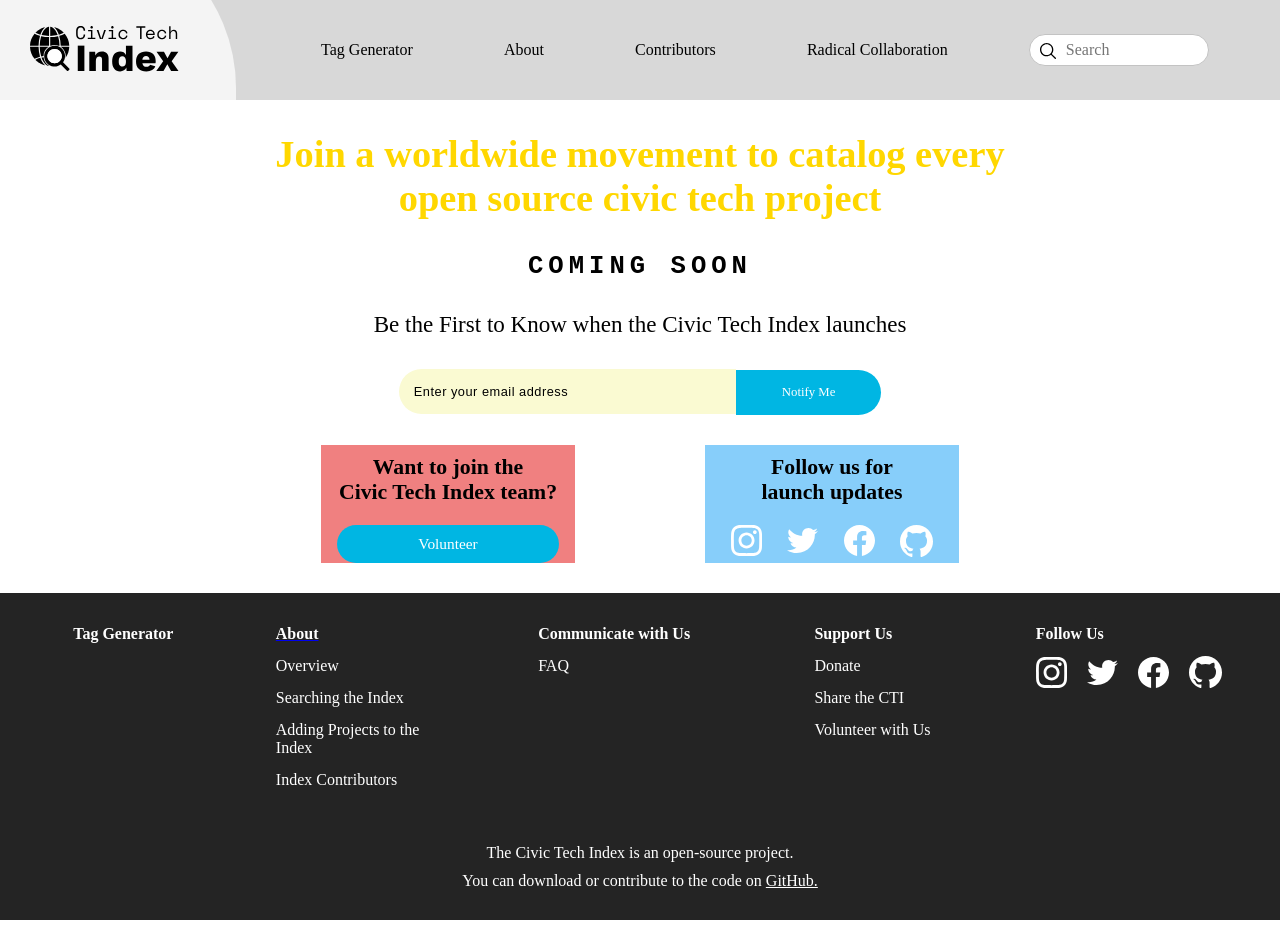
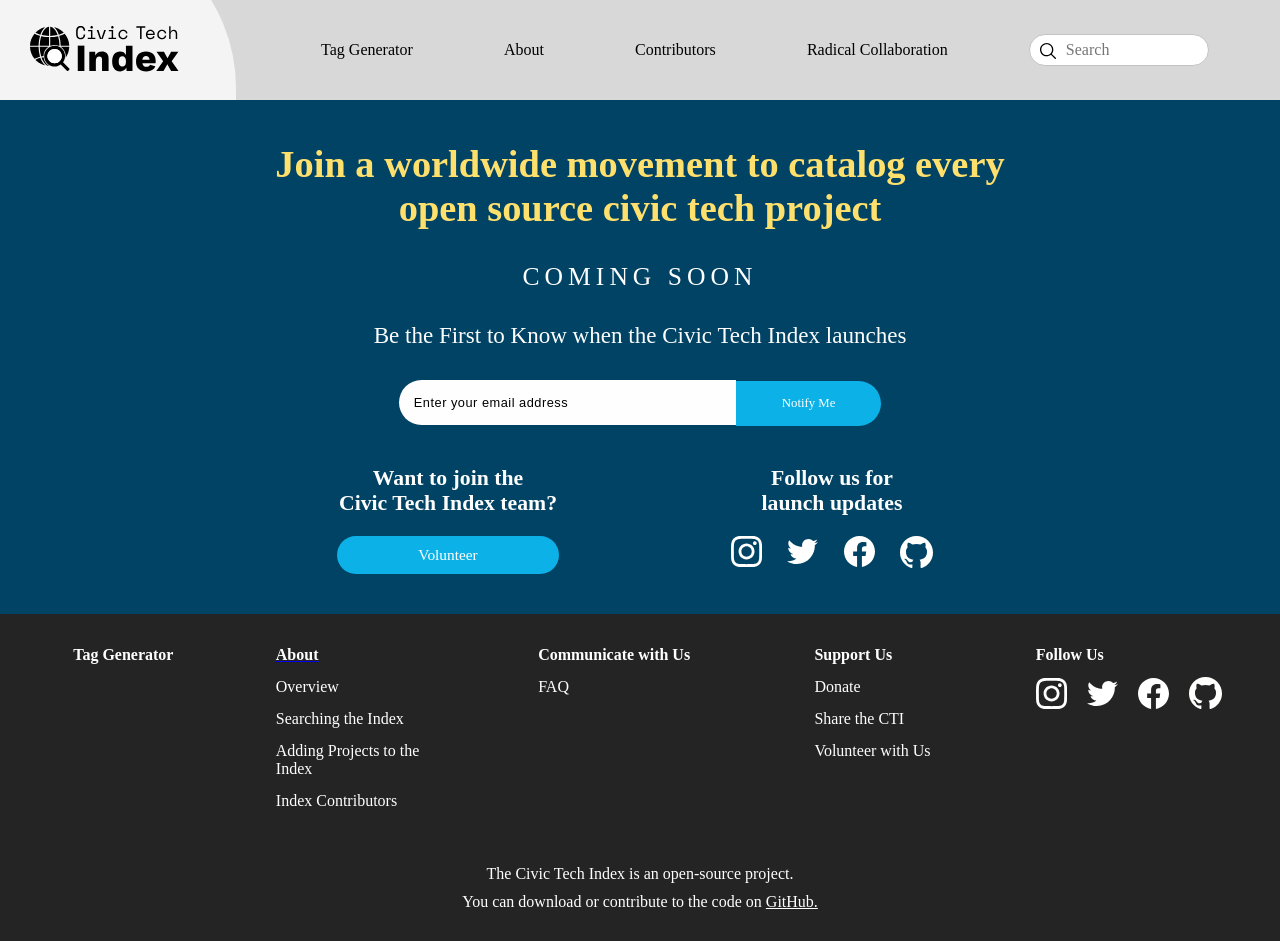
Before and after one commit to civictechindex/CTI-website-frontend, a React (Create React App) app: page /landing in a window 1280 px wide. Before the commit the page ends 920 px from the top, so only its background shows below. Built offline with nearby package versions, Linux system fonts and the light colour scheme; what webfontloader would draw is missing.

Commit message:
Changed element styling according to style guide

```diff
--- a/src/pages/Landing/index.js
+++ b/src/pages/Landing/index.js
@@ -5,7 +5,7 @@ const Landing = () => {
   const classes = useStyles();
 
   return (
-    <div>
+    <div className={classes.landingContainer}>
 
       <section className={classes.headerSection}>
         <h2 className={classes.landingHeader}>Join a worldwide movement to catalog every open source civic tech project</h2>
--- a/src/pages/Landing/styles.js
+++ b/src/pages/Landing/styles.js
@@ -2,8 +2,10 @@ import { createUseStyles } from 'react-jss'
 
 const useStyles = createUseStyles( theme => ({
   comingSoonHeader: {
-    fontFamily: theme.thirdFontFamily,
+    color: '#FEFEFE',
+    fontFamily: theme.primaryFontFamily,
     fontSize: '2vw',
+    fontWeight: 'normal',
     letterSpacing: '5px',
   },
 
@@ -23,8 +25,8 @@ const useStyles = createUseStyles( theme => ({
   },
 
   followContainer: {
-    backgroundColor: 'lightskyblue', // Temporary: Remove after styling
     boxSizing: 'border-box',
+    color: '#FEFEFE',
     display: 'inline-block',
     width: '33%',
   },
@@ -35,15 +37,19 @@ const useStyles = createUseStyles( theme => ({
   },
 
   headerSection: {
-    color: theme.primaryTextColor, // [CHANGE]: Change style based on figma recommendation
     fontFamily: theme.primaryFontFamily,
     margin: '0 auto',
     textAlign: 'center',
     width: '60%',
   },
 
+  landingContainer: {
+    backgroundColor: '#004364',
+    padding: '10px 0px',
+  },
+
   landingHeader: {
-    color: 'gold', // [CHANGE]: Change style based on figma recommendation
+    color: '#FFE06D',
     fontSize: '3vw',
   },
 
@@ -54,6 +60,7 @@ const useStyles = createUseStyles( theme => ({
   },
 
   notificationHeader: {
+    color: '#FEFEFE',
     fontFamily: theme.primaryFontFamily,
     fontSize: '1.8vw',
     fontWeight: '500',
@@ -61,9 +68,9 @@ const useStyles = createUseStyles( theme => ({
   },
 
   notifyButton: {
-    backgroundColor: '#00b6e3', // [CHANGE]: Change style based on figma recommendation
+    backgroundColor: '#0CB2E7',
     borderRadius: '0px 25px 25px 0px',
-    color: 'white',
+    color: '#FEFEFE',
     cursor: 'pointer',
     display: 'inline-block',
     fontSize: '1vw',
@@ -80,7 +87,7 @@ const useStyles = createUseStyles( theme => ({
   },
 
   notifyInput: {
-    backgroundColor: 'lightgoldenrodyellow', // Change to white after background of body changes from white
+    backgroundColor: '#FEFEFE',
     border: 'none',
     borderRadius: '25px 0px 0px 25px',
     fontSize: '1vw',
@@ -102,9 +109,8 @@ const useStyles = createUseStyles( theme => ({
   },
 
   volunteerButton: {
-    backgroundColor: '#00b6e3', // [CHANGE]: Change style based on figma recommendation
+    backgroundColor: '#0CB2E7', // [CHANGE]: Change style based on figma recommendation
     borderRadius: '20px',
-    color: 'white',
     cursor: 'pointer',
     display: 'inline-block',
     fontSize: '1.2vw',
@@ -121,7 +127,7 @@ const useStyles = createUseStyles( theme => ({
   },
 
   volunteerContainer: {
-    backgroundColor: 'lightcoral', // Temporary: Remove after styling
+    color: '#FEFEFE',
     display: 'inline-block',
     width: '33%',
   },
```
